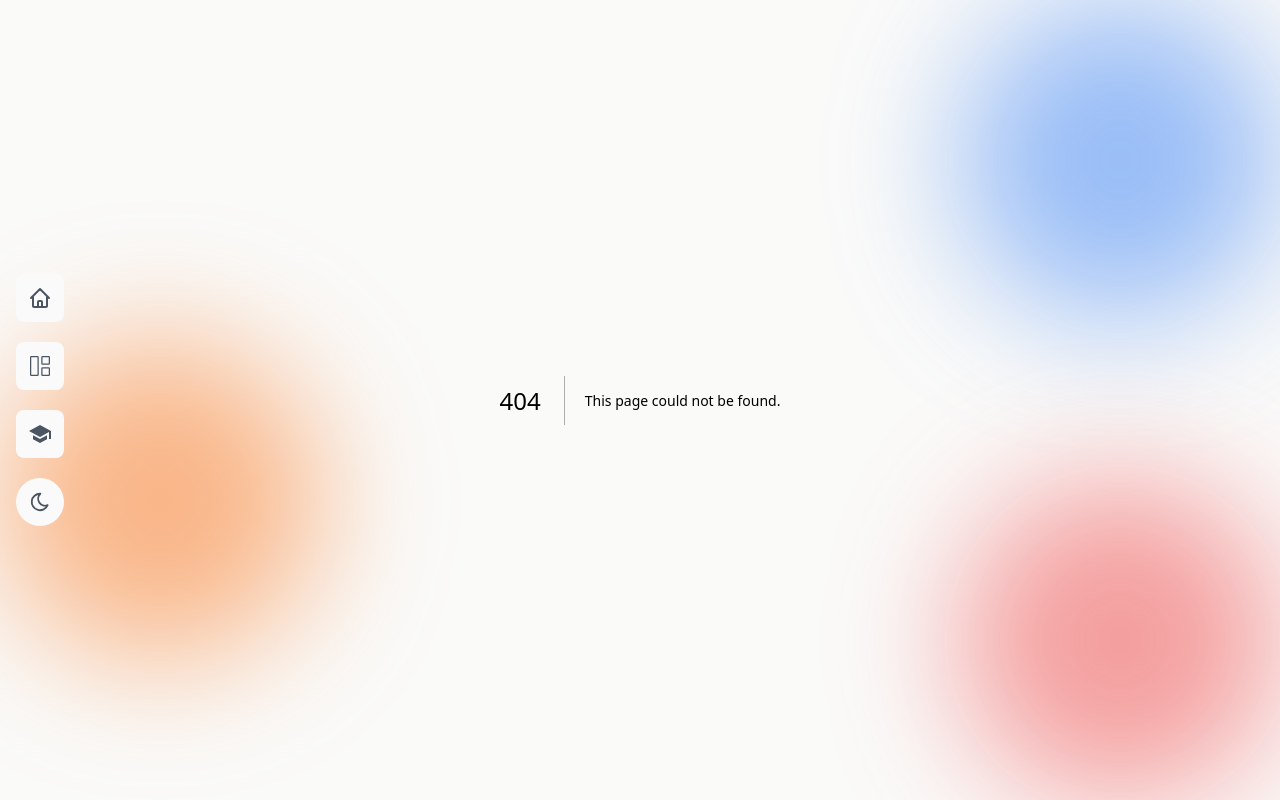
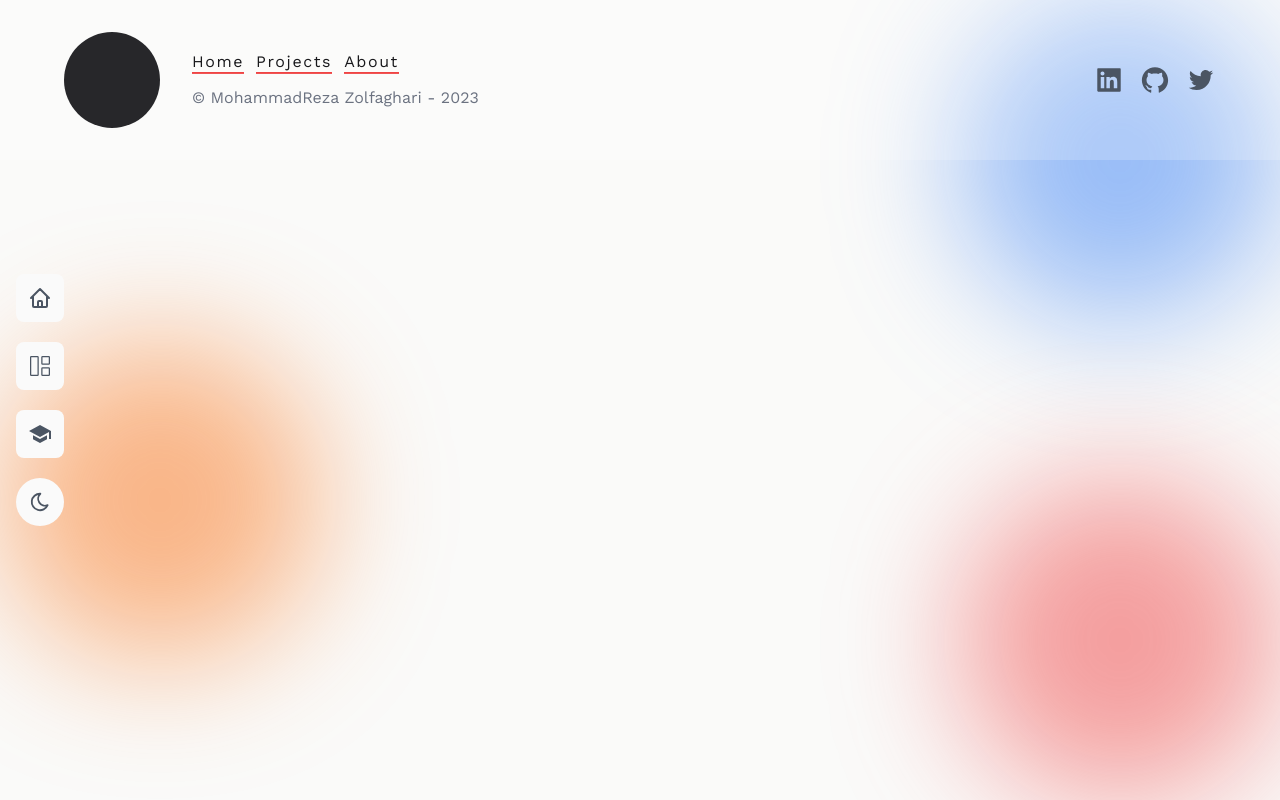
Before and after one commit to robnsiov/about-me, a Next.js app: page /about in a window 1280 px wide. Before the commit this address had no page. Built offline with nearby package versions, Linux system fonts and the light colour scheme.

Commit message:
add footer

```diff
--- /dev/null
+++ b/app/about/page.tsx
@@ -0,0 +1,10 @@
+import AboutPage from "@/components/user/pages/about/about";
+
+const About = () => {
+  return (
+    <>
+      <AboutPage />
+    </>
+  );
+};
+export default About;
--- a/app/globals.scss
+++ b/app/globals.scss
@@ -19,7 +19,7 @@
       background: #f1f1f1;
     }
     &::-webkit-scrollbar-thumb {
-      background: #18181B;
+      background: #18181b;
       border-radius: 1px;
     }
     &::-webkit-scrollbar-thumb:hover {
@@ -32,6 +32,14 @@
   .break-word {
     word-break: break-word;
   }
+  .bg-growing-underline {
+    background-size: 100% 8%;
+    background-position: 0 100%;
+    background-repeat: no-repeat;
+    transition-property: all;
+    transition-timing-function: cubic-bezier(0.4, 0, 0.2, 1);
+    transition-duration: 0.2s;
+  }
 }
 @layer components {
   .center-absolute {
--- a/components/share/image/container/container.tsx
+++ b/components/share/image/container/container.tsx
@@ -1,3 +1,4 @@
+import Footer from "@/components/user/footer/footer";
 import Menu from "@/components/user/menu/menu";
 import ContainerImpl from "./types";
 
@@ -18,7 +19,10 @@ const Container = ({ children }: ContainerImpl) => {
         rounded-full bg-red-500 bg-opacity-50 blur-3xl dark:bg-opacity-20 sm:bottom[unset] sm:top-full"
         ></span>
         <Menu />
-        <div className="relative z-[10]">{children}</div>
+        <div className="relative z-[10] min-h-screen">
+          {children}
+          <Footer />
+        </div>
       </div>
     </>
   );
--- /dev/null
+++ b/components/share/links/growing-link/growing-link.tsx
@@ -0,0 +1,17 @@
+import Link from "next/link";
+import GrowingLinkImpl from "./types";
+
+const GrowingLink = ({ href, title }: GrowingLinkImpl) => {
+  return (
+    <>
+      <Link
+        href={href}
+        className="bg-growing-underline bg-gradient-to-t from-red-500 to-red-500 tracking-widest hover:bg-full text-zinc-900
+                dark:text-white"
+      >
+        {title}
+      </Link>
+    </>
+  );
+};
+export default GrowingLink;
--- /dev/null
+++ b/components/share/links/growing-link/types.tsx
@@ -0,0 +1,4 @@
+export default interface GrowingLinkImpl {
+  href: string;
+  title: string
+}
--- /dev/null
+++ b/components/user/footer/footer.tsx
@@ -0,0 +1,47 @@
+"use client";
+import GrowingLink from "@/components/share/links/growing-link/growing-link";
+import { usePathname } from "next/navigation";
+import { AiFillGithub, AiFillLinkedin, AiOutlineTwitter } from "react-icons/ai";
+import SocialApp from "./social-app/social-app";
+
+const Footer = () => {
+  const pathname = usePathname();
+  if (pathname !== "/")
+    return (
+      <>
+        <div
+          className="w-full bg-white/20 px-6
+      dark:bg-black/20 p-8"
+        >
+          <div className="max-w-6xl mx-auto flex justify-between items-center md:flex-col">
+            <div className="flex items-center justify-center sm:flex-col">
+              <div className="relative h-24 w-24 overflow-hidden rounded-full bg-zinc-800 mr-8 sm:mr-0 sm:mb-4"></div>
+              <div className="flex justify-center items-start flex-col sm:text-center sm:items-center">
+                <div className="flex justify-center space-x-3 items-center">
+                  <GrowingLink href="/" title="Home" />
+                  <GrowingLink href="/" title="Projects" />
+                  <GrowingLink href="/" title="About" />
+                </div>
+                <span className="text-gray-500 mt-3">
+                  © MohammadReza Zolfaghari - 2023
+                </span>
+              </div>
+            </div>
+            <div className="flex justify-center items-center text-3xl space-x-4 md:mt-4">
+              <SocialApp href="/">
+                <AiFillLinkedin />
+              </SocialApp>
+              <SocialApp href="/">
+                <AiFillGithub />
+              </SocialApp>
+              <SocialApp href="/">
+                <AiOutlineTwitter />
+              </SocialApp>
+            </div>
+          </div>
+        </div>
+      </>
+    );
+  return <></>;
+};
+export default Footer;
--- /dev/null
+++ b/components/user/footer/social-app/social-app.tsx
@@ -0,0 +1,18 @@
+import Link from "next/link";
+import SocialAppImpl from "./types";
+
+const SocialApp = ({ children, href }: SocialAppImpl) => {
+  return (
+    <>
+      <Link
+        href={href}
+        target="_blank"
+        className="transition-all duration-200 text-gray-600 hover:text-gray-900 dark:text-gray-500
+        dark:hover:text-gray-50"
+      >
+        {children}
+      </Link>
+    </>
+  );
+};
+export default SocialApp;
--- /dev/null
+++ b/components/user/footer/social-app/types.tsx
@@ -0,0 +1,4 @@
+export default interface SocialAppImpl {
+  children: React.ReactNode;
+  href: string;
+}
--- /dev/null
+++ b/components/user/pages/about/about.tsx
@@ -0,0 +1,4 @@
+const AboutPage = () => {
+  return <></>;
+};
+export default AboutPage;
--- a/tailwind.config.js
+++ b/tailwind.config.js
@@ -19,6 +19,15 @@ module.exports = {
     },
     extend: {
       colors: {},
+      container: {
+        center: true,
+      },
+      backgroundSize: {
+        auto: "auto",
+        cover: "cover",
+        contain: "contain",
+        full: "100% 100%",
+      },
     },
   },
   plugins: [],
```
